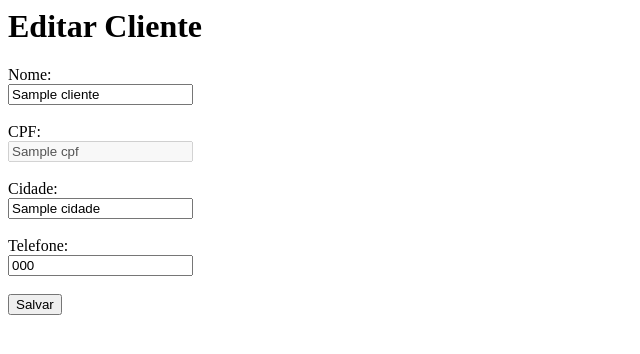
After one commit to OrlandoNamba/CRM_Faculdade, a Django app: template crm_django/clientes/templates/clientes/editar_clientes.html in a window 1280 px wide. The commit adds this page. Shown: the top 354 px of the page, without its empty margins (0-640 px from the left). Run offline with Django 5.2, Linux system fonts and the light colour scheme; the template is opened without the code that fills it: most values are stand-ins (such as "Sample title", 1, 10 or a date in 2020).

Commit message:
feat: implementa edição de clientes via Django na web

```diff
--- /dev/null
+++ b/crm_django/clientes/templates/clientes/editar_clientes.html
@@ -0,0 +1,23 @@
+<h1>Editar Cliente</h1>
+
+{% if erro %}
+    <p style="color:red;">Erro: {{ erro }}</p>
+{% endif %}
+
+<form method="POST">
+    {% csrf_token %}
+
+    <label>Nome:</label><br>
+    <input type="text" name="nome" value="{{ cliente.nome }}"><br><br>
+
+    <label>CPF:</label><br>
+    <input type="text" value="{{ cliente.cpf }}" disabled><br><br>
+
+    <label>Cidade:</label><br>
+    <input type="text" name="cidade" value="{{ cliente.cidade }}"><br><br>
+
+    <label>Telefone:</label><br>
+    <input type="text" name="telefone" value="{{ cliente.telefone }}"><br><br>
+
+    <button type="submit">Salvar</button>
+</form>
--- a/crm_django/clientes/templates/clientes/listar_clientes.html
+++ b/crm_django/clientes/templates/clientes/listar_clientes.html
@@ -5,6 +5,7 @@
         {% for cliente in clientes %}
             <li>
                 {{ cliente.nome }} - {{ cliente.cpf }} - {{ cliente.cidade }} - {{ cliente.telefone }}
+                <a href="/clientes/editar/{{ cliente.cpf }}/">Editar</a>
             </li>
         {% endfor %}
     </ul>
--- a/crm_django/clientes/urls.py
+++ b/crm_django/clientes/urls.py
@@ -1,7 +1,8 @@
 from django.urls import path
-from .views import cadastrar_cliente_view, listar_clientes_view
+from .views import cadastrar_cliente_view, editar_cliente_view, listar_clientes_view
 
 urlpatterns = [
     path('clientes/', listar_clientes_view),
-    path('clientes/cadastrar/', cadastrar_cliente_view)
+    path('clientes/cadastrar/', cadastrar_cliente_view),
+    path('clientes/editar/<str:cpf>/', editar_cliente_view)
 ]
```
Also changed, not shown: crm_django/clientes/views.py (+31 -0 lines).
